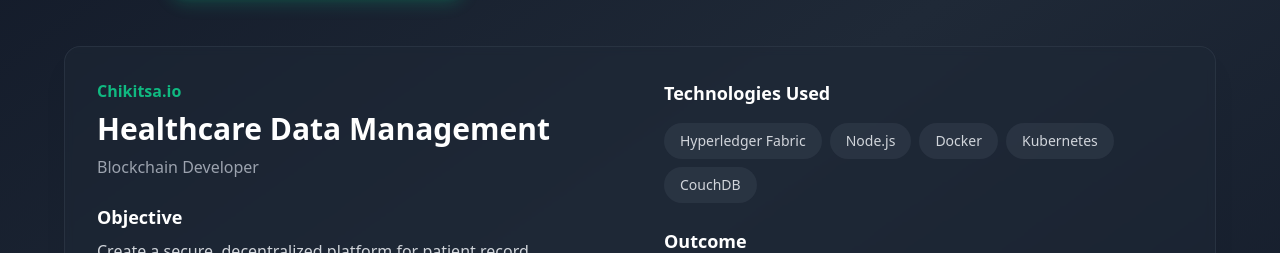
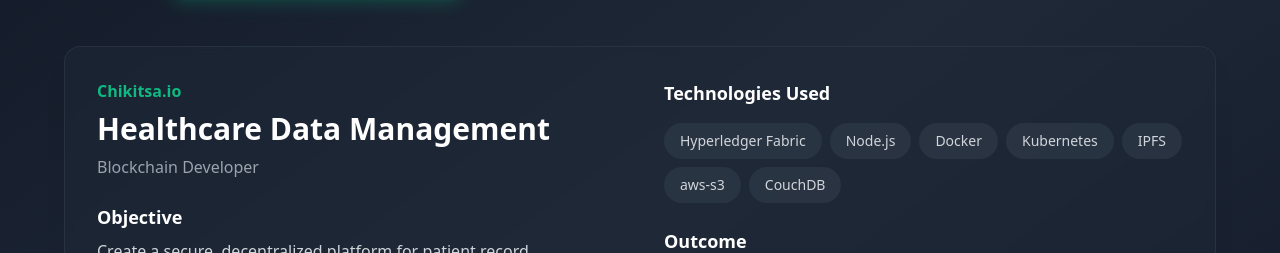
Before and after one commit to sharan12221/portfolio, a React (Vite) app: page / in a window 1280 px wide. Shown: the part 2982-3235 px from the top of the page. Built offline with nearby package versions, Linux system fonts and the light colour scheme.

Commit message:
updated about me and more

```diff
--- a/src/components/Projects.tsx
+++ b/src/components/Projects.tsx
@@ -29,7 +29,7 @@
         "Integrated Hyperledger Explorer for real-time blockchain monitoring and auditing",
         "Leveraged Kubernetes for scalable deployment, enabling high availability and fault-tolerance"
       ],
-      technologies: ["Hyperledger Fabric", "Node.js", "Docker", "Kubernetes", "CouchDB"],
+      technologies: ["Hyperledger Fabric", "Node.js", "Docker", "Kubernetes", "IPFS", "aws-s3","CouchDB"],
       outcome: "Streamlined healthcare data sharing with robust security and audit capabilities, reducing manual record-keeping errors and enhancing patient privacy.",
       icons: {
         main: <Shield className="w-6 h-6" />,
@@ -46,7 +46,7 @@
         "Integrated secure wallet services to handle on-chain transactions and private key management",
         "Employed Docker for containerization, ensuring smooth deployment and consistent environment setups"
       ],
-      technologies: ["Ethereum", "Solidity", "Node.js", "Docker", "Web3.js"],
+      technologies: ["Ethereum", "Solidity", "Node.js", "Docker", "ethers.js"],
       outcome: "Delivered a DEX arbitrage bot capable of quickly detecting and acting on price discrepancies, helping users maximize returns in a dynamic DeFi ecosystem.",
       icons: {
         main: <Server className="w-6 h-6" />,
@@ -63,7 +63,7 @@
         "Integrated cloud storage services for scalable, cost-efficient file storage",
         "Deployed on Kubernetes for high availability, employing Docker containers for modular services"
       ],
-      technologies: ["Hyperledger Fabric", "Node.js", "Docker", "Kubernetes", "Cloud Storage"],
+      technologies: ["Hyperledger Fabric", "Node.js", "Docker", "Kubernetes", "Cloud Storage", "ZFS", "HSM"],
       outcome: "Enabled clients to securely upload, manage, and track file usage with cryptographically enforced permissions, ensuring data integrity and regulatory compliance.",
       icons: {
         main: <Database className="w-6 h-6" />,
```
